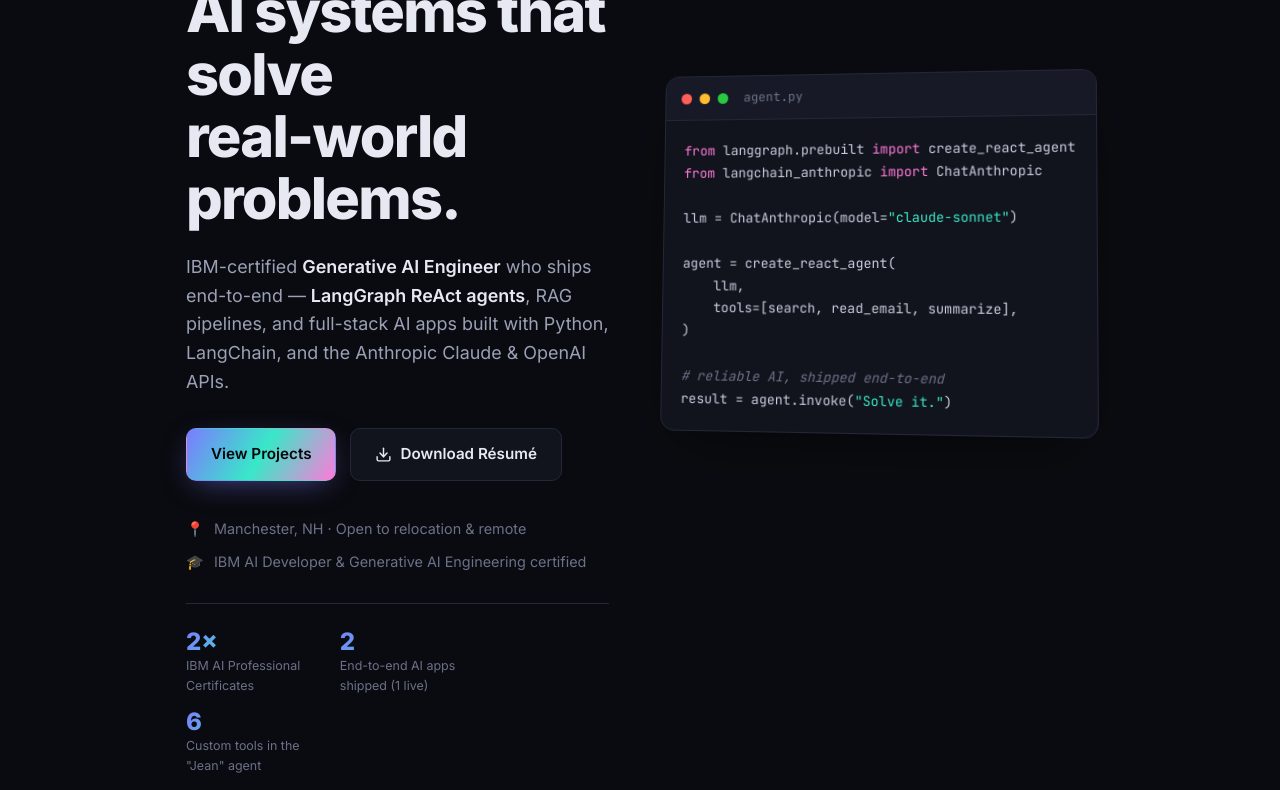
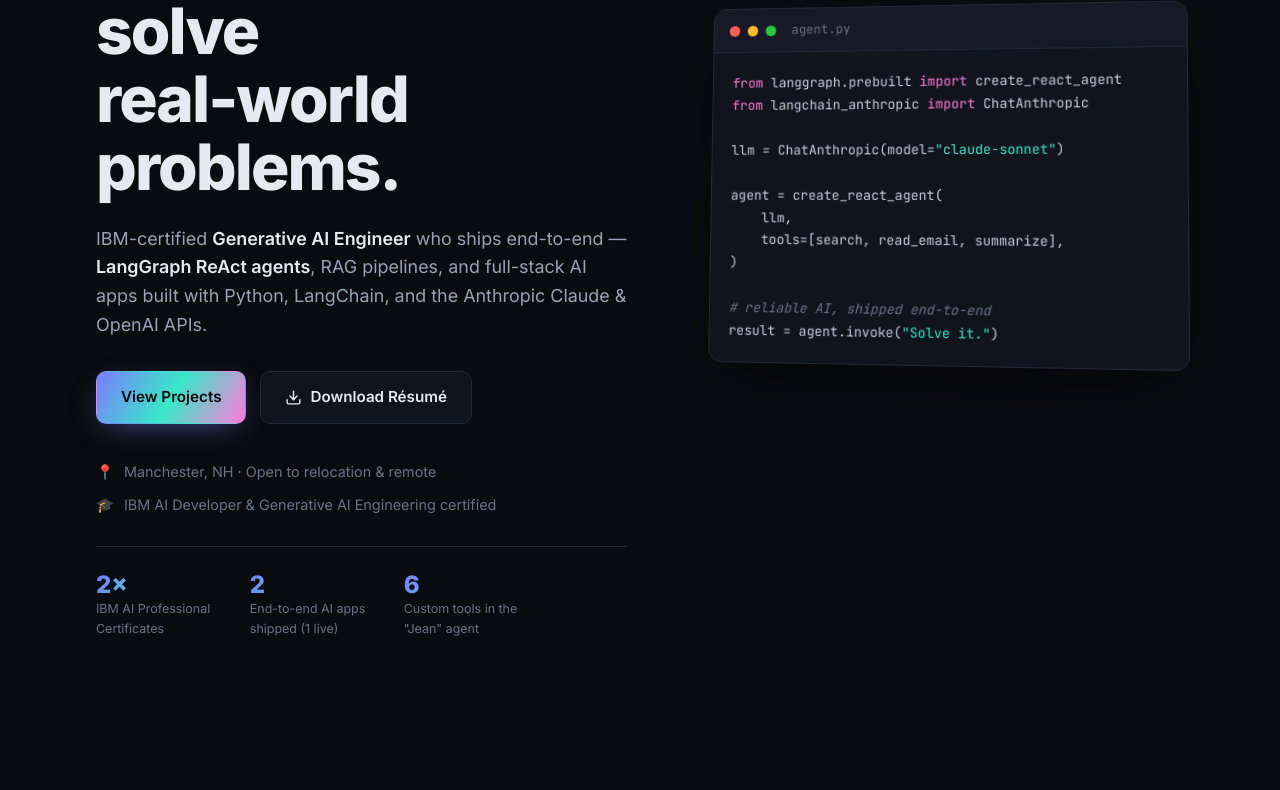
Before and after one commit to CHRISTIANSEBO/Portfolio, a plain HTML site: page index.html in a window 1280 px wide. Shown: the part 392-1182 px from the top of the page. Drawn offline with Linux system fonts and the light colour scheme; a script that the page names is missing.

Commit message:
Widen layout for landscape desktop screens
- Bump container width 1100px -> 1320px; add large-screen tiers
  (1480px at >=1500px, 1640px at >=1850px) to use horizontal space
- Hero: larger title (up to 4.4rem), wider lede, more generous column gap
- Skills grid expands to 4 columns on large screens
Reduces negative space / side margins on wide PC monitors.

```diff
--- a/styles.css
+++ b/styles.css
@@ -17,7 +17,7 @@
   --grad: linear-gradient(120deg, #7c7bff 0%, #38e8c8 50%, #ff7ad9 100%);
   --radius: 16px;
   --radius-sm: 10px;
-  --maxw: 1100px;
+  --maxw: 1320px;
   --shadow: 0 20px 60px -20px rgba(0, 0, 0, 0.6);
   --ease: cubic-bezier(0.22, 1, 0.36, 1);
 }
@@ -185,9 +185,9 @@
 .hero {
   min-height: 100vh;
   display: grid;
-  grid-template-columns: 1.1fr 0.9fr;
+  grid-template-columns: 1.05fr 0.95fr;
   align-items: center;
-  gap: 48px;
+  gap: clamp(48px, 6vw, 96px);
   max-width: var(--maxw);
   margin: 0 auto;
   padding: 120px clamp(20px, 5vw, 48px) 80px;
@@ -218,9 +218,9 @@
   100% { box-shadow: 0 0 0 0 rgba(56, 232, 200, 0); }
 }
 .hero__title {
-  font-size: clamp(2.2rem, 5.2vw, 3.6rem);
+  font-size: clamp(2.2rem, 5vw, 4.4rem);
   font-weight: 800;
-  line-height: 1.08;
+  line-height: 1.06;
   letter-spacing: -0.03em;
   margin-bottom: 24px;
 }
@@ -231,9 +231,9 @@
   -webkit-text-fill-color: transparent;
 }
 .hero__lede {
-  font-size: clamp(1rem, 1.4vw, 1.12rem);
+  font-size: clamp(1rem, 1.4vw, 1.2rem);
   color: var(--muted);
-  max-width: 540px;
+  max-width: 600px;
   margin-bottom: 32px;
 }
 .hero__lede strong { color: var(--text); font-weight: 600; }
@@ -521,6 +521,16 @@
 .reveal { opacity: 0; transform: translateY(24px); transition: opacity 0.7s var(--ease), transform 0.7s var(--ease); }
 .reveal.visible { opacity: 1; transform: none; }
 
+/* ---------- Large desktop / landscape ---------- */
+@media (min-width: 1500px) {
+  :root { --maxw: 1480px; }
+  .hero { gap: 110px; }
+  .skills { grid-template-columns: repeat(4, 1fr); }
+}
+@media (min-width: 1850px) {
+  :root { --maxw: 1640px; }
+}
+
 /* ---------- Responsive ---------- */
 @media (max-width: 880px) {
   .hero { grid-template-columns: 1fr; min-height: auto; padding-top: 120px; }
```
